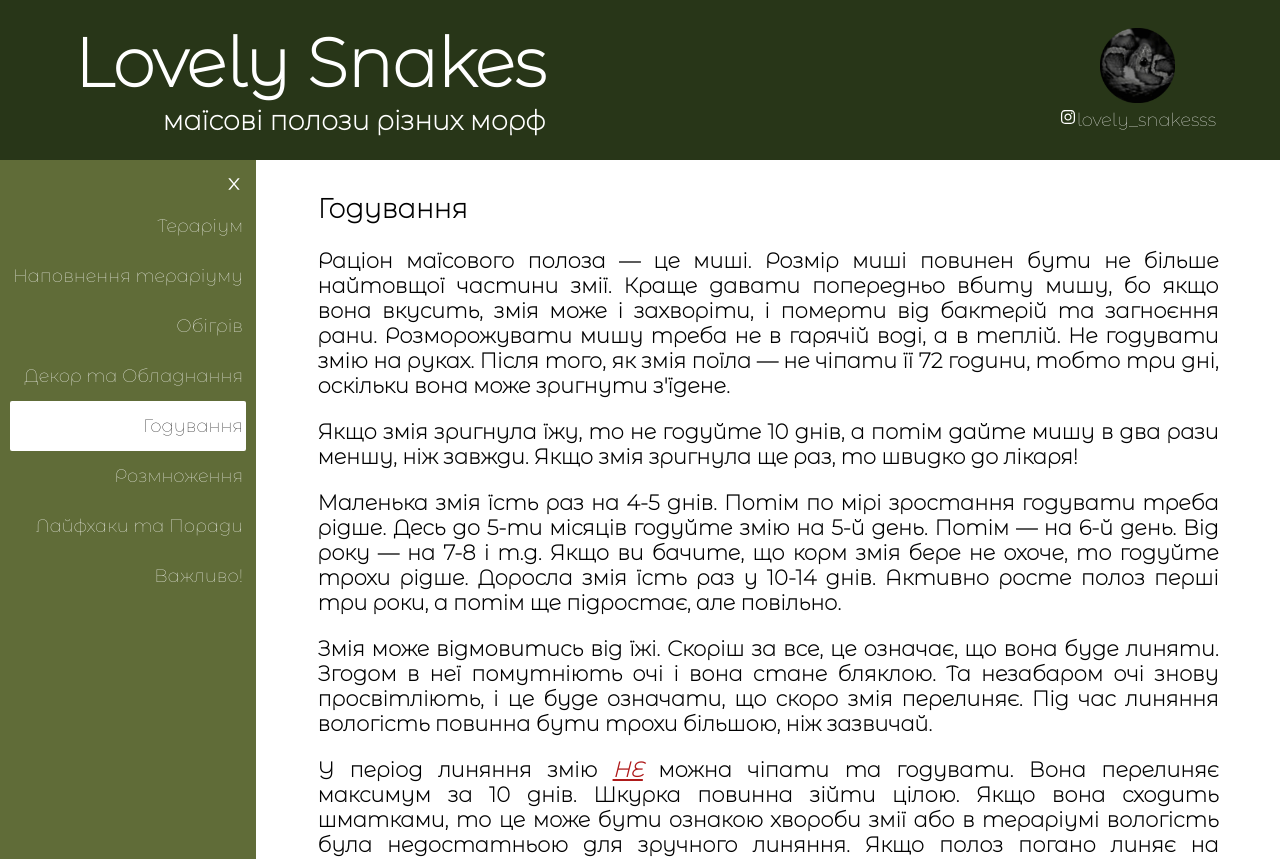
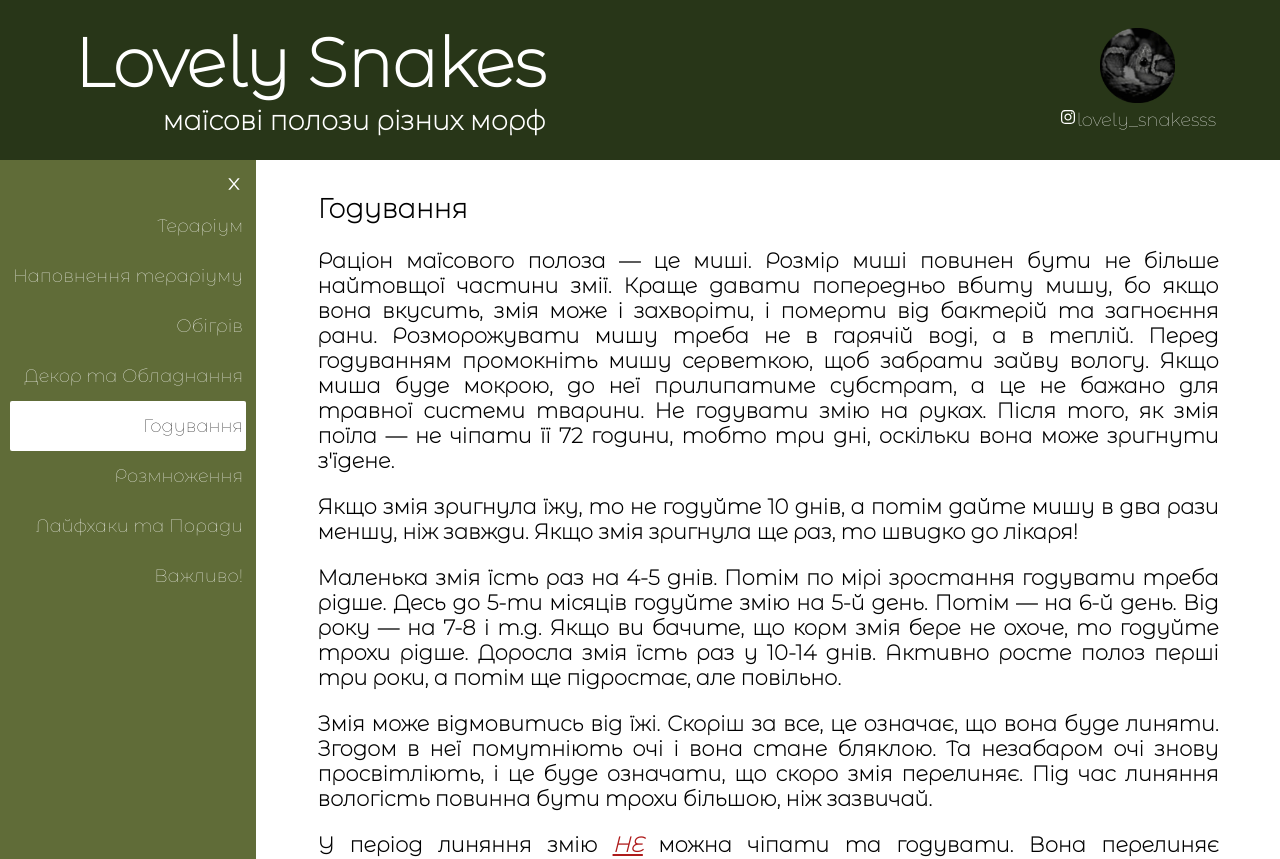
Before and after one commit to Teresa-Konsta/lovely-snakes, a Next.js app: page /feeding in a window 1280 px wide. Shown: the top 859 px of the page. Built offline with nearby package versions, Linux system fonts and the light colour scheme.

Commit message:
Update feeding.js

```diff
--- a/pages/feeding.js
+++ b/pages/feeding.js
@@ -11,6 +11,8 @@ export default function Feeding() {
                     Раціон маїсового полоза — це миші. Розмір миші повинен бути не більше найтовщої частини змії.
                     Краще давати попередньо вбиту мишу, бо якщо вона вкусить, змія може і захворіти, і померти від бактерій та загноєння рани.
                     Розморожувати мишу треба не в гарячій воді, а в теплій.
+                    Перед годуванням промокніть мишу серветкою, щоб забрати зайву вологу.
+                    Якщо миша буде мокрою, до неї прилипатиме субстрат, а це не бажано для травної системи тварини.
                     Не годувати змію на руках. Після того, як змія поїла — не чіпати її 72 години, тобто три дні, оскільки вона може зригнути з&#39;їдене.
                 </p>
                 <p>
```
